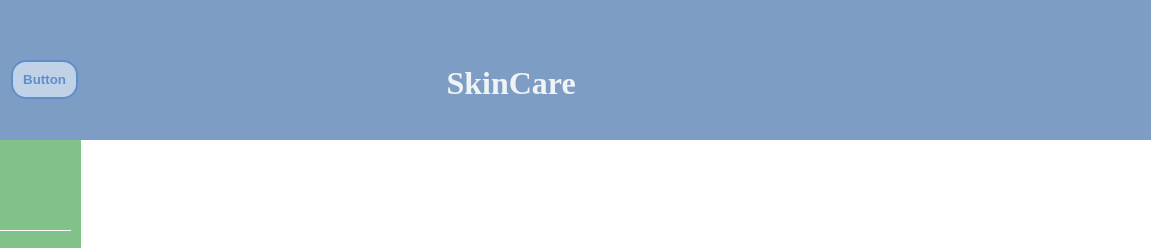
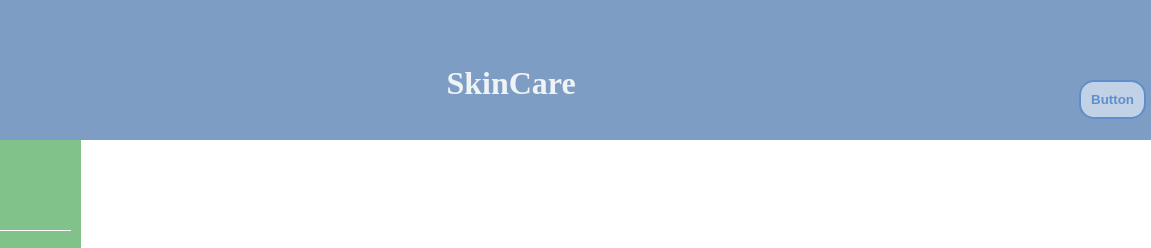
Before and after one commit to reemamro98/front-end-project, a plain HTML site: page index.html in a window 1280 px wide. Shown: the top 248 px of the page, 129-1280 px from the left. Drawn offline with Linux system fonts and the light colour scheme.

Commit message:
change button position

```diff
--- a/index.html
+++ b/index.html
@@ -10,7 +10,7 @@
       <link href="https://fonts.googleapis.com/css2?family=Merienda&display=swap" rel="stylesheet">
    </head>
 
-   <header>
+   <header class="relative">
       <h1>SkinCare</h1>
       <img class="logo" src="resources/1.jpg">
       <button class="btn1">Button</button>
--- a/styles.css
+++ b/styles.css
@@ -177,10 +177,15 @@
   font-size: 14px;
   }
 
+  .relative{ /* give header class  and make it relative in css inorder to make button absloute relative from it*/
+    position: relative;
+
+  }
+
   .btn1{
-  position: absolute;
-  top: 60px;
-  left: 140px;
+    position: absolute; /*now button is absolute from relative header*/
+    top: 80px;
+    right: 5px;
 
   color:rgb(94, 142, 204);
   background-color:#c1d1e6;
```
